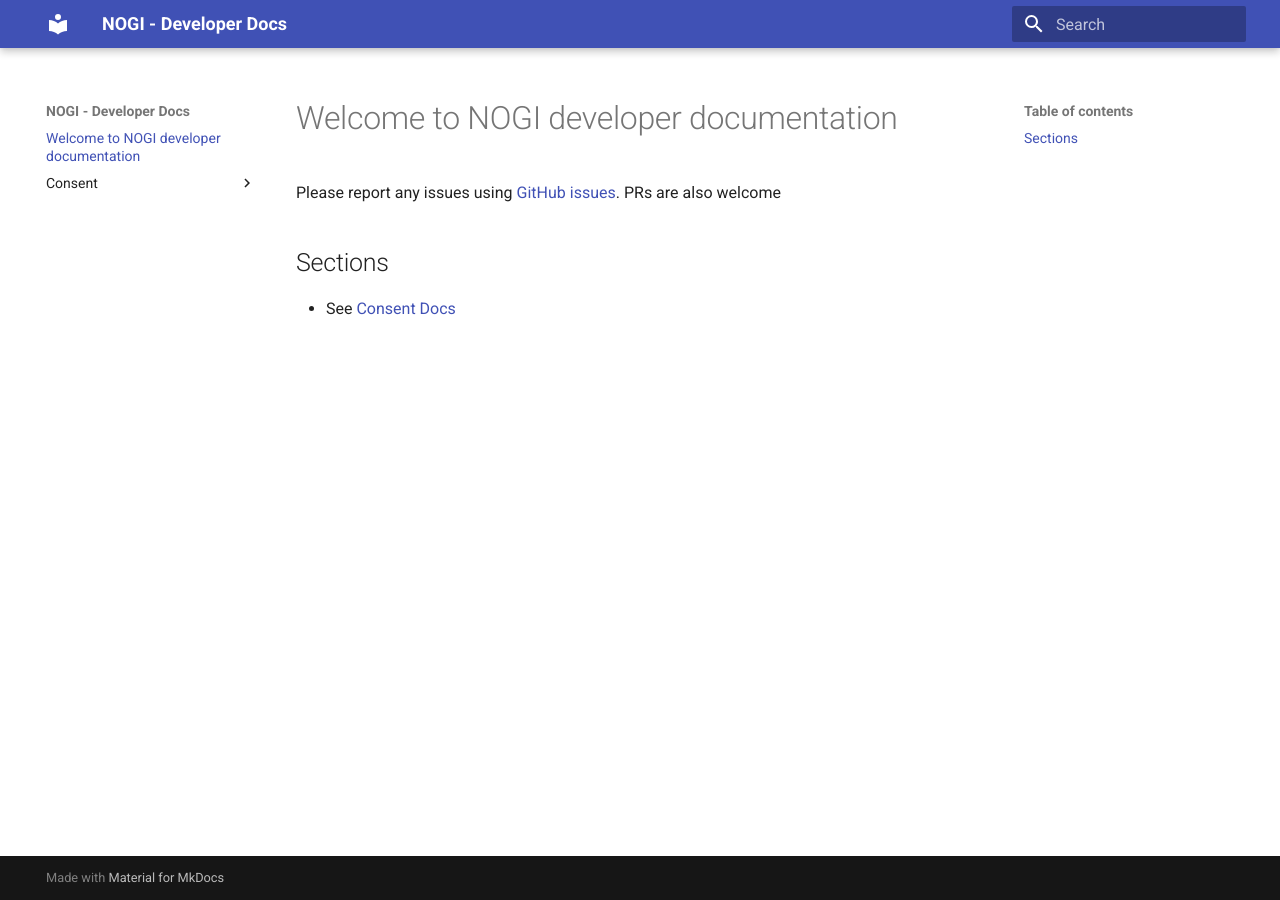
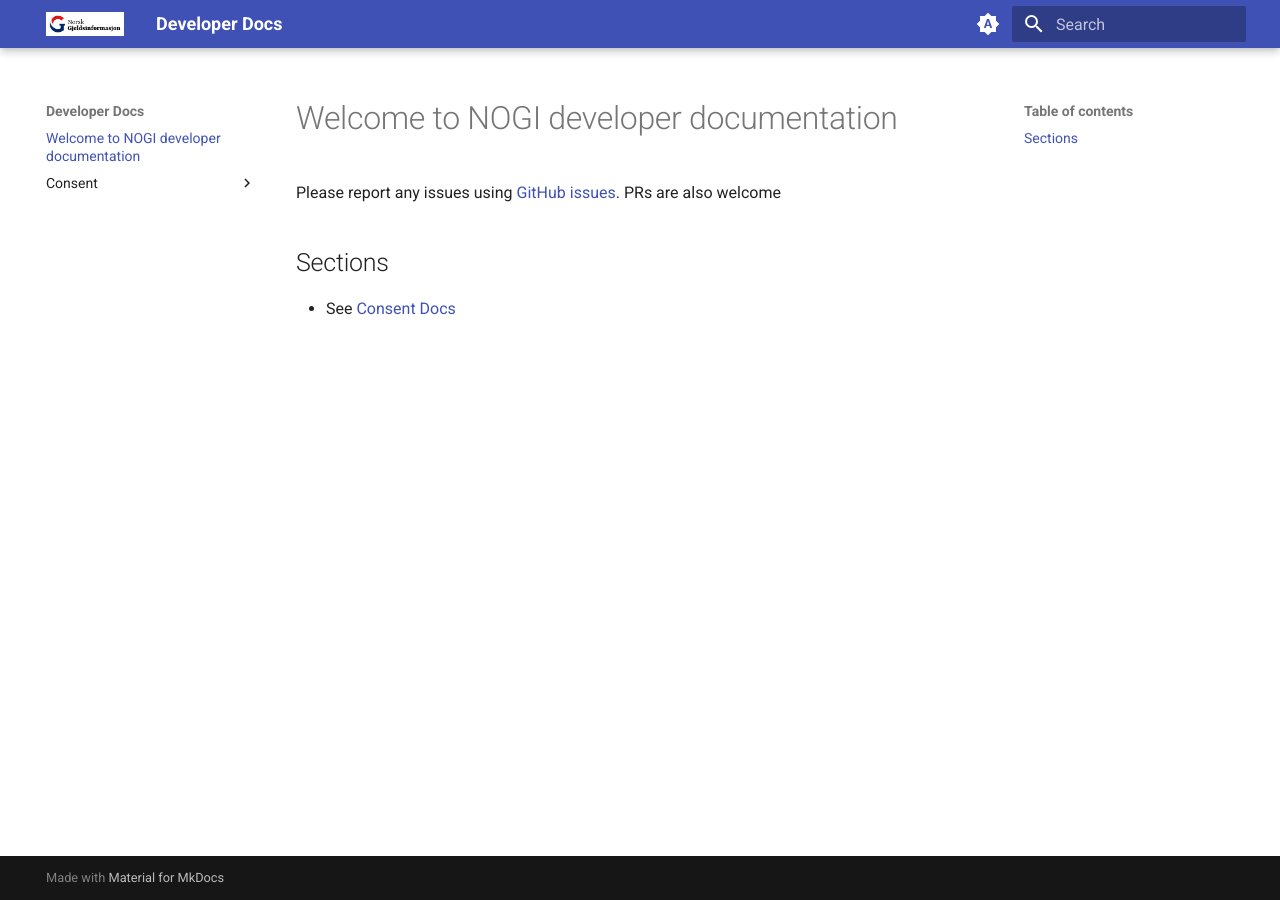
Before and after one commit to norsk-gjeldsinformasjon/api-docs, an MkDocs documentation site: the page built from docs/index.md, in a window 1280 px wide. Built offline with MkDocs 1.6.1 and Material for MkDocs 9.7.7, drawn with Linux system fonts in a browser that asks for light colours.

Commit message:
Add dark/light-mode toggle and logos

```diff
--- a/mkdocs.yml
+++ b/mkdocs.yml
@@ -1,6 +1,26 @@
-site_name: NOGI - Developer Docs
+site_name: Developer Docs
 theme:
   name: material
+  favicon: assets/favicon.ico
+  logo: assets/logo.png
+  palette:
+    # Palette toggle for automatic mode
+    - media: "(prefers-color-scheme)"
+      toggle:
+        icon: material/brightness-auto
+        name: Switch to light mode
+    # Palette toggle for light mode
+    - media: "(prefers-color-scheme: light)"
+      scheme: default
+      toggle:
+        icon: material/brightness-7
+        name: Switch to dark mode
+    # Palette toggle for dark mode
+    - media: "(prefers-color-scheme: dark)"
+      scheme: slate
+      toggle:
+        icon: material/brightness-4
+        name: Switch to system preference
 plugins:
   - neoteroi.mkdocsoad:
       use_pymdownx: true
```
Also changed, not shown: docs/assets/favicon.ico (added), docs/assets/logo.png (added).
